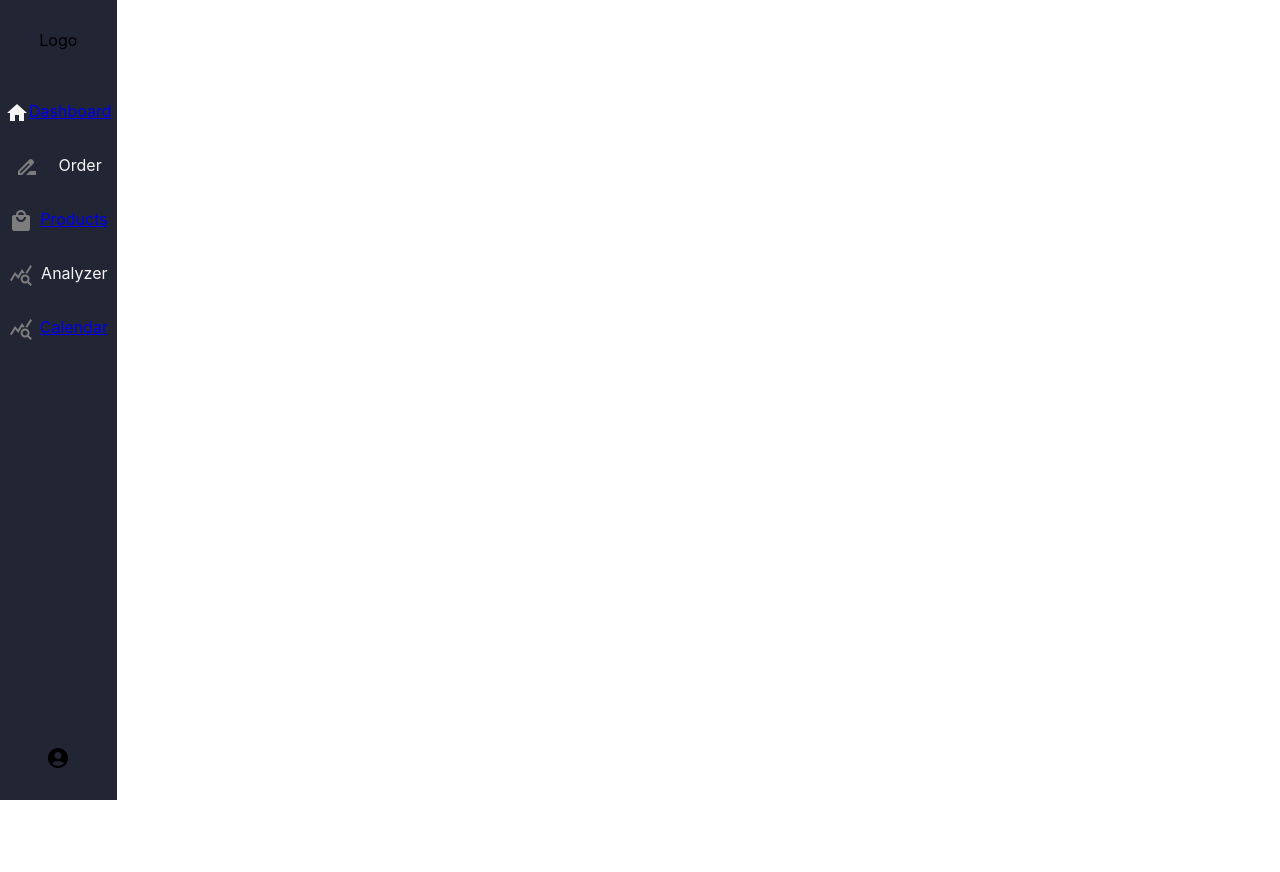
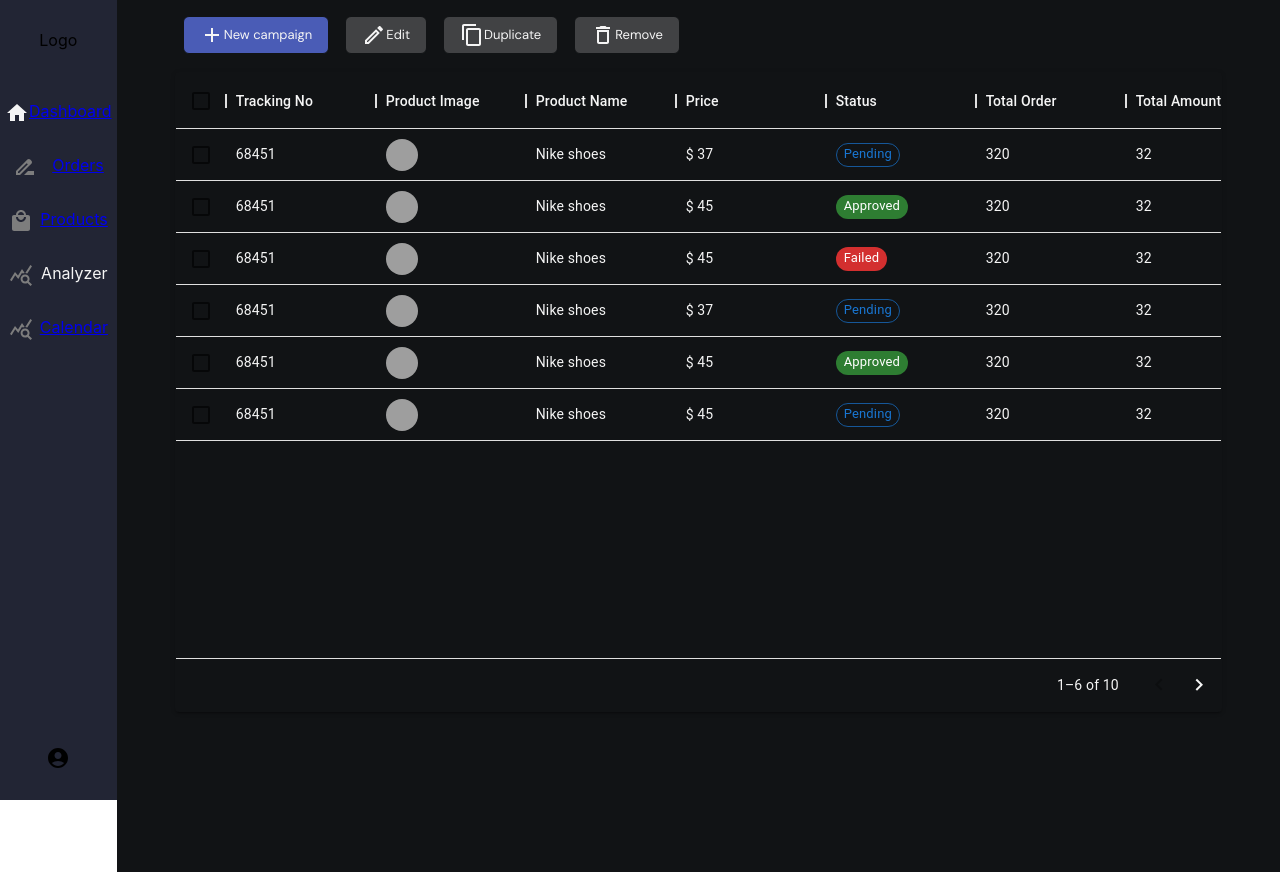
Before and after one commit to saeedo-khan/admin_dashboard, a React (Create React App) app: page /orders in a window 1280 px wide. Before the commit the page ends 800 px from the top, so only its background shows below. Built offline with nearby package versions, Linux system fonts and the light colour scheme; grey boxes are pictures that could not be loaded.

Commit message:
create orders page and customize each row and column and create mock api

```diff
--- a/package.json
+++ b/package.json
@@ -35,6 +35,7 @@
   "scripts": {
     "start": "react-scripts start",
     "build": "react-scripts build",
+    "server": "json-server --watch src/data/db.json --port 8000",
     "test": "react-scripts test",
     "eject": "react-scripts eject"
   },
--- a/src/App.tsx
+++ b/src/App.tsx
@@ -3,6 +3,7 @@ import "./sassStyles/_global.scss";
 import { Routes, Route } from "react-router-dom";
 import Calendar from "./pages/Calendar/Calender";
 import Products from "./pages/Products/Products";
+import Orders from "./pages/Orders/Orders";
 function App() {
   return (
     <>
@@ -10,6 +11,7 @@ function App() {
         <Route path="/" element={<Home />} />
         <Route path="/calendar" element={<Calendar />} />
         <Route path="/products" element={<Products />} />
+        <Route path="/orders" element={<Orders />} />
       </Routes>
     </>
   );
--- a/src/components/Datatable/Datatable.tsx
+++ b/src/components/Datatable/Datatable.tsx
@@ -1,57 +1,21 @@
-import React from "react";
-import {
-  DataGrid,
-  GridCellParams,
-  GridRowsProp,
-  GridColDef,
-} from "@mui/x-data-grid";
-import img1 from "../../assets/usama-akram-kP6knT7tjn4-unsplash.jpg";
+import React, { useState } from "react";
+import { DataGrid, GridCellParams, GridColDef } from "@mui/x-data-grid";
+import DeleteIcon from "@mui/icons-material/Delete";
 import "./Datatable.scss";
-interface DatatableProps {}
+import { rows } from "../../utils/tableRows";
+import { Chip } from "@mui/material";
+interface DatatableProps {
+  rowsPerPage: number;
+}
 
-const Datatable: React.FC<DatatableProps> = () => {
-  const rows: GridRowsProp = [
-    {
-      id: 1,
-      tracking_no: 68451,
-      product_image:
-        "https://images.pexels.com/photos/1820770/pexels-photo-1820770.jpeg?auto=compress&cs=tinysrgb&dpr=2&w=500",
-      product_name: "Nike shoes",
-      price: 37,
-      total_order: 320,
-      total_amount: 32.0,
-    },
-    {
-      id: 2,
-      tracking_no: 68451,
-      product_image:
-        "https://images.pexels.com/photos/1820770/pexels-photo-1820770.jpeg?auto=compress&cs=tinysrgb&dpr=2&w=500",
-      product_name: "Nike shoes",
-      price: 37,
-      total_order: 320,
-      total_amount: 32.0,
-    },
-    {
-      id: 3,
-      tracking_no: 68451,
-      product_image:
-        "https://images.pexels.com/photos/1820770/pexels-photo-1820770.jpeg?auto=compress&cs=tinysrgb&dpr=2&w=500",
-      product_name: "Nike shoes",
-      price: 37,
-      total_order: 320,
-      total_amount: 32.0,
-    },
-    {
-      id: 4,
-      tracking_no: 68451,
-      product_image:
-        "https://images.pexels.com/photos/1820770/pexels-photo-1820770.jpeg?auto=compress&cs=tinysrgb&dpr=2&w=500",
-      product_name: "Nike shoes",
-      price: 37,
-      total_order: 320,
-      total_amount: 32.0,
-    },
-  ];
+const Datatable: React.FC<DatatableProps> = ({ rowsPerPage }) => {
+  const [data, setData] = useState(rows);
+
+  // remove rows
+  function handleDelete(id: number) {
+    setData(data.filter((item) => item.id !== id));
+  }
+
   const cols: GridColDef[] = [
     { field: "tracking_no", headerName: "Tracking No", width: 150 },
     {
@@ -72,6 +36,21 @@ const Datatable: React.FC<DatatableProps> = () => {
     },
     { field: "product_name", headerName: "Product Name", width: 150 },
     { field: "price", headerName: "Price", width: 150 },
+    {
+      field: "status",
+      headerName: "Status",
+      width: 150,
+      renderCell: (params: GridCellParams) => {
+        return (
+          <Chip
+            label={params.value.name}
+            color={params.value.color}
+            variant={params.value.variant}
+            size="small"
+          />
+        );
+      },
+    },
     { field: "total_order", headerName: "Total Order", width: 150 },
     { field: "total_amount", headerName: "Total Amount", width: 150 },
   ];
@@ -82,28 +61,37 @@ const Datatable: React.FC<DatatableProps> = () => {
       width: 200,
       renderCell: (params: GridCellParams) => {
         return (
-          <div className="cellAction">
+          <>
             <div className="viewButton">View</div>
-            <div className="deleteButton">Delete</div>
-          </div>
+            <Chip
+              sx={{ cursor: "pointer", color: "whitesmoke" }}
+              deleteIcon={<DeleteIcon style={{ color: "whitesmoke" }} />}
+              label="Remove"
+              onDelete={() => handleDelete(params.row.id)}
+            />
+          </>
         );
       },
     },
   ];
   return (
     <div className="Datatable">
-      <p className="title-table">Recent Orders</p>
+      {/* <p className="title-table">Recent Orders</p> */}
       <DataGrid
         sx={{
           boxShadow: 2,
-          bgcolor: "#364153",
+          bgcolor: "#111315",
+          color: "whitesmoke",
           border: 1,
           borderColor: "transparent",
+          "& .css-rtrcn9-MuiTablePagination-root": {
+            color: "whitesmoke",
+          },
         }}
         rows={rows}
         columns={cols.concat(actionColumn)}
-        pageSize={9}
-        rowsPerPageOptions={[9]}
+        pageSize={rowsPerPage}
+        rowsPerPageOptions={[rowsPerPage]}
         checkboxSelection
       />
     </div>
--- a/src/components/layout/Sidebar/Sidebar.tsx
+++ b/src/components/layout/Sidebar/Sidebar.tsx
@@ -29,7 +29,9 @@ const Sidebar: React.FC = () => {
                 <DriveFileRenameOutlineIcon />
               </Tooltip>
             </span>
-            <span className="side-text">Order</span>
+            <span className="side-text">
+              <Link to="/orders">Orders</Link>
+            </span>
           </li>
           <li>
             <span className="side-icon">
--- /dev/null
+++ b/src/data/db.json
@@ -0,0 +1,24 @@
+{
+    "orders": [
+        {
+            "id": 1,
+            "tracking_no": 68451,
+            "product_image":"https://images.pexels.com/photos/1820770/pexels-photo-1820770.jpeg?auto=compress&cs=tinysrgb&dpr=2&w=500",
+            "product_name": "Nike shoes",
+            "price": "$ 37",
+            "status": "Pending",
+            "total_order": 320,
+            "total_amount": 32.0
+        },
+        {
+            "id": 1,
+            "tracking_no": 68451,
+            "product_image":"https://images.pexels.com/photos/1820770/pexels-photo-1820770.jpeg?auto=compress&cs=tinysrgb&dpr=2&w=500",
+            "product_name": "Nike shoes",
+            "price": "$ 37",
+            "status": "Pending",
+            "total_order": 320,
+            "total_amount": 32.0
+        }
+    ]
+}
--- a/src/pages/Home/Home.tsx
+++ b/src/pages/Home/Home.tsx
@@ -38,7 +38,7 @@ const Home: React.FC = () => {
         </div>
         <div className="wrap-bottom">
           <div className="bottom-order">
-            <Datatable />
+            <Datatable rowsPerPage={5} />
           </div>
           <div className="bottom-product">
             <div className="procut-wrapper">
--- /dev/null
+++ b/src/pages/Orders/Orders.scss
@@ -0,0 +1,32 @@
+@import "../../sassStyles/variables";
+@import "../../sassStyles/mixins";
+.Orders {
+    background-color: $main-color;
+    height: 100%;
+}
+.container-datatable{
+    max-width: 1300px;
+    margin: 0 auto;
+    width: 90%;
+}
+
+
+.header{
+    width: 100%;
+    background-color: $main-color;
+    height: 5vh;
+    .order-btn{
+        @include btn($third-color, $main-color, #454a4d);
+        display: inline-flex;
+        align-items: center;
+        justify-content: center;
+        &:first-of-type{
+            background: $fifth-color;
+        }
+    }
+}
+
+.datatable-wrapp{
+    height: 800px;
+    margin-top: 2rem;
+}
--- /dev/null
+++ b/src/pages/Orders/Orders.tsx
@@ -0,0 +1,40 @@
+import React, { useState } from "react";
+import Datatable from "../../components/Datatable/Datatable";
+import { rows } from "../../utils/tableRows";
+import "./Orders.scss";
+// icons
+import AddIcon from "@mui/icons-material/Add";
+import CreateOutlinedIcon from "@mui/icons-material/CreateOutlined";
+import ContentCopyOutlinedIcon from "@mui/icons-material/ContentCopyOutlined";
+import DeleteOutlinedIcon from "@mui/icons-material/DeleteOutlined";
+const Orders: React.FC = () => {
+  return (
+    <div className="Orders">
+      <div className="container-datatable">
+        <div className="header">
+          <button className="order-btn">
+            <AddIcon />
+            <span>New campaign</span>
+          </button>
+          <button className="order-btn">
+            <CreateOutlinedIcon />
+            <span>Edit</span>
+          </button>
+          <button className="order-btn">
+            <ContentCopyOutlinedIcon />
+            <span>Duplicate</span>
+          </button>
+          <button className="order-btn">
+            <DeleteOutlinedIcon />
+            <span>Remove</span>
+          </button>
+        </div>
+        <div className="datatable-wrapp">
+          <Datatable rowsPerPage={6} />
+        </div>
+      </div>
+    </div>
+  );
+};
+
+export default Orders;
--- a/src/sassStyles/_mixins.scss
+++ b/src/sassStyles/_mixins.scss
@@ -50,7 +50,7 @@ $small: 480px;
     outline-color: $outColor;
 }
 
-@mixin btn($bgColor: #0f4eb3,$brColor:rgb(9, 35, 184), $txtColor: whiteSmoke){
+@mixin btn($bgColor: #0f4eb3,$brColor:rgb(9, 35, 184), $hColor: #2c518e, $txtColor: whiteSmoke){
     padding: 6px 16px;
     margin: 1rem 0.5rem;
     border-radius: 6px;
@@ -68,7 +68,7 @@ $small: 480px;
     white-space: nowrap;
     position: relative;
     &:hover{
-        background-color: $brColor;
+        background-color: $hColor;
         transition: all 0.1s ease-in-out;
     }
 }
--- /dev/null
+++ b/src/utils/tableRows.ts
@@ -0,0 +1,121 @@
+import { GridRowsProp } from "@mui/x-data-grid";
+
+// add dynamic name color variant to status cell
+const objVal = [
+  { name: "Pending", color: "primary", variant: "outlined"},
+  { name: "Approved", color: "success", variant: "filled"},
+  { name: "Failed", color: "error", variant: "filled"},
+];
+
+export const rows: GridRowsProp = [
+  {
+    id: 1,
+    tracking_no: 68451,
+    product_image:
+      "https://images.pexels.com/photos/1820770/pexels-photo-1820770.jpeg?auto=compress&cs=tinysrgb&dpr=2&w=500",
+    product_name: "Nike shoes",
+    price: "$ 37",
+    status: objVal[0],
+    total_order: 320,
+    total_amount: 32.0,
+  },
+  {
+    id: 2,
+    tracking_no: 68451,
+    product_image:
+      "https://images.pexels.com/photos/1820770/pexels-photo-1820770.jpeg?auto=compress&cs=tinysrgb&dpr=2&w=500",
+    product_name: "Nike shoes",
+    price: "$ 45",
+    status: objVal[1],
+    total_order: 320,
+    total_amount: 32.0,
+  },
+  {
+    id: 3,
+    tracking_no: 68451,
+    product_image:
+      "https://images.pexels.com/photos/1820770/pexels-photo-1820770.jpeg?auto=compress&cs=tinysrgb&dpr=2&w=500",
+    product_name: "Nike shoes",
+    price: "$ 45",
+    status: objVal[2],
+    total_order: 320,
+    total_amount: 32.0,
+  },
+  {
+    id: 4,
+    tracking_no: 68451,
+    product_image:
+      "https://images.pexels.com/photos/1820770/pexels-photo-1820770.jpeg?auto=compress&cs=tinysrgb&dpr=2&w=500",
+    product_name: "Nike shoes",
+    price: "$ 37",
+    status: objVal[0],
+    total_order: 320,
+    total_amount: 32.0,
+  },
+  {
+    id: 5,
+    tracking_no: 68451,
+    product_image:
+      "https://images.pexels.com/photos/1820770/pexels-photo-1820770.jpeg?auto=compress&cs=tinysrgb&dpr=2&w=500",
+    product_name: "Nike shoes",
+    price: "$ 45",
+    status: objVal[1],
+    total_order: 320,
+    total_amount: 32.0,
+  },
+  {
+    id: 6,
+    tracking_no: 68451,
+    product_image:
+      "https://images.pexels.com/photos/1820770/pexels-photo-1820770.jpeg?auto=compress&cs=tinysrgb&dpr=2&w=500",
+    product_name: "Nike shoes",
+    price: "$ 45",
+    status: objVal[0],
+    total_order: 320,
+    total_amount: 32.0,
+  },
+  {
+    id: 7,
+    tracking_no: 68451,
+    product_image:
+      "https://images.pexels.com/photos/1820770/pexels-photo-1820770.jpeg?auto=compress&cs=tinysrgb&dpr=2&w=500",
+    product_name: "Nike shoes",
+    price: "$ 45",
+    status: objVal[0],
+    total_order: 320,
+    total_amount: 32.0,
+  },
+  {
+    id: 8,
+    tracking_no: 68451,
+    product_image:
+      "https://images.pexels.com/photos/1820770/pexels-photo-1820770.jpeg?auto=compress&cs=tinysrgb&dpr=2&w=500",
+    product_name: "Nike shoes",
+    price: "$ 21",
+    status: objVal[0],
+    total_order: 320,
+    total_amount: 32.0,
+  },
+  {
+    id: 9,
+    tracking_no: 68451,
+    product_image:
+      "https://images.pexels.com/photos/1820770/pexels-photo-1820770.jpeg?auto=compress&cs=tinysrgb&dpr=2&w=500",
+    product_name: "Nike shoes",
+    price: "$ 99",
+    status: objVal[0],
+    total_order: 320,
+    total_amount: 32.0,
+  },
+  {
+    id: 10,
+    tracking_no: 68451,
+    product_image:
+      "https://images.pexels.com/photos/1820770/pexels-photo-1820770.jpeg?auto=compress&cs=tinysrgb&dpr=2&w=500",
+    product_name: "Nike shoes",
+    price: "$ 45",
+    status: objVal[0],
+    total_order: 320,
+    total_amount: 32.0,
+  },
+];
```
Also changed, not shown: src/components/Datatable/Datatable.scss (+8 -0 lines), src/sassStyles/_variables.scss (+8 -0 lines).
